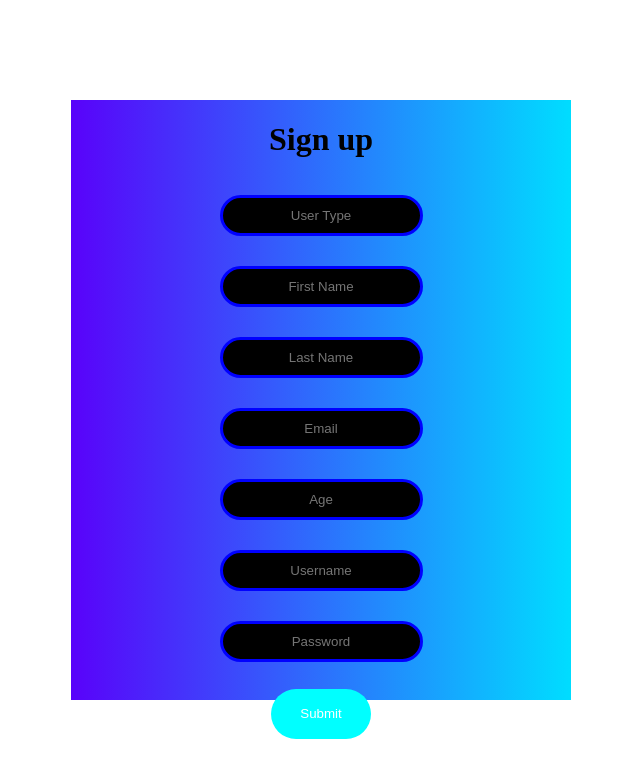
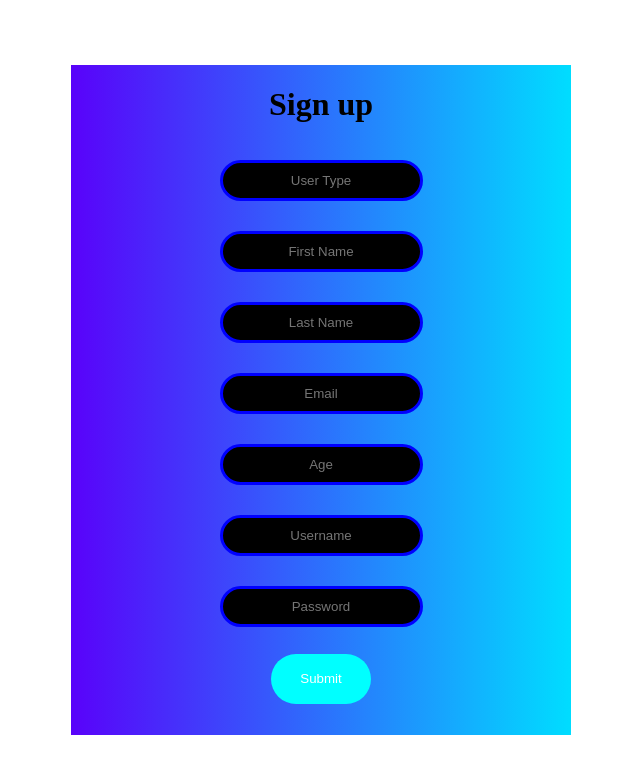
Before and after one commit to JuanTsa/databases23, a Flask app: page /sign-up in a window 1280 px wide. Shown: the top 778 px of the page, without its empty margins (319-959 px from the left). Run offline with Flask 3, Linux system fonts and the light colour scheme; some libraries are stand-ins or nearby versions.

Commit message:
Add files via upload

```diff
--- a/LibraryDB/static/css/styles.css
+++ b/LibraryDB/static/css/styles.css
@@ -292,7 +292,7 @@
 
 .box-sign_up{
   width: 500px;
-  height: 600px;
+  height: 670px;
 }
 
 .button {
```
